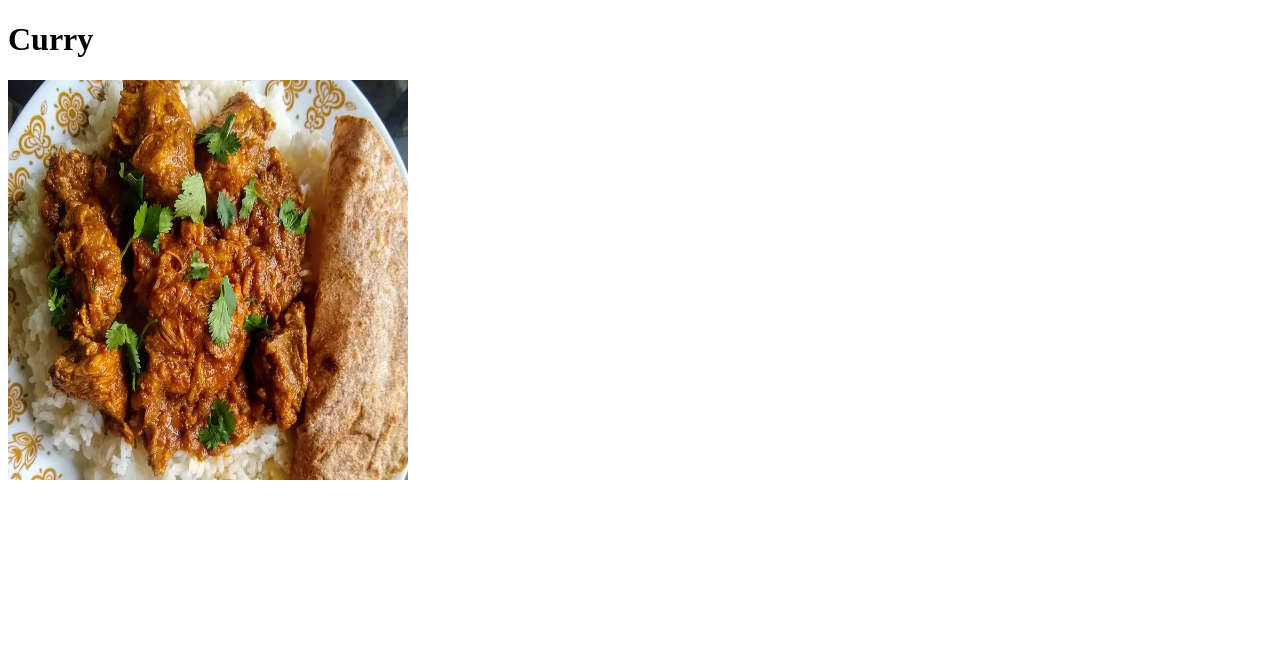
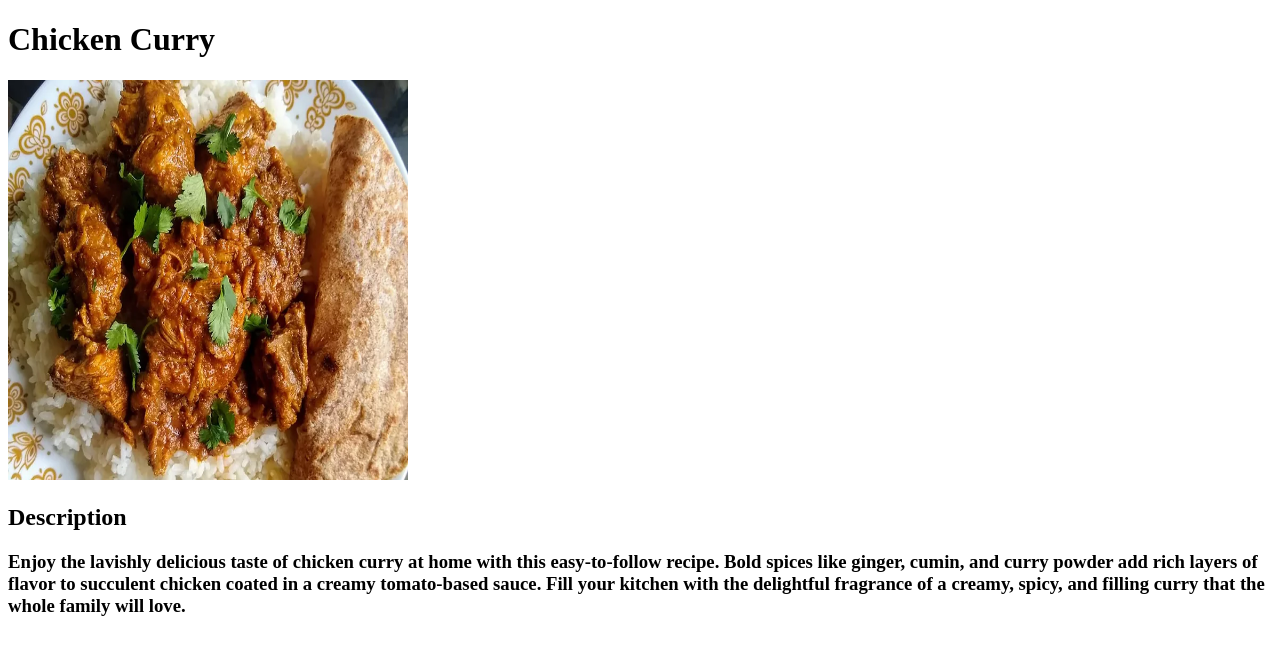
Before and after one commit to delayonion/odin-recipes, a plain HTML site: page recipes/curry.html in a window 1280 px wide. Drawn offline with Linux system fonts and the light colour scheme.

Commit message:
Edit curry.html's title and heading by adding Chicken Curry instead of curry and added description heading along with a description

```diff
--- a/recipes/curry.html
+++ b/recipes/curry.html
@@ -2,11 +2,17 @@
     <html lang="en">
     <head>
         <meta charset="UTF-8">
-        <title>How to Make Curry</title>
+        <title>How to Make Chicken Curry</title>
     </head>
 
     <body>
-        <h1>Curry</h1>
+        <h1>Chicken Curry</h1>
         <img src="../pictures/curry.webp" alt="Chicken Curry Picture" height="400" width="400">
+        <h2>Description</h2>
+        <h3>Enjoy the lavishly delicious taste of chicken curry at home with this
+            easy-to-follow recipe. Bold spices like ginger, cumin, and curry powder
+            add rich layers of flavor to succulent chicken coated in a creamy
+            tomato-based sauce. Fill your kitchen with the delightful fragrance of
+            a creamy, spicy, and filling curry that the whole family will love.</h3>
     </body>
     </html>
```
